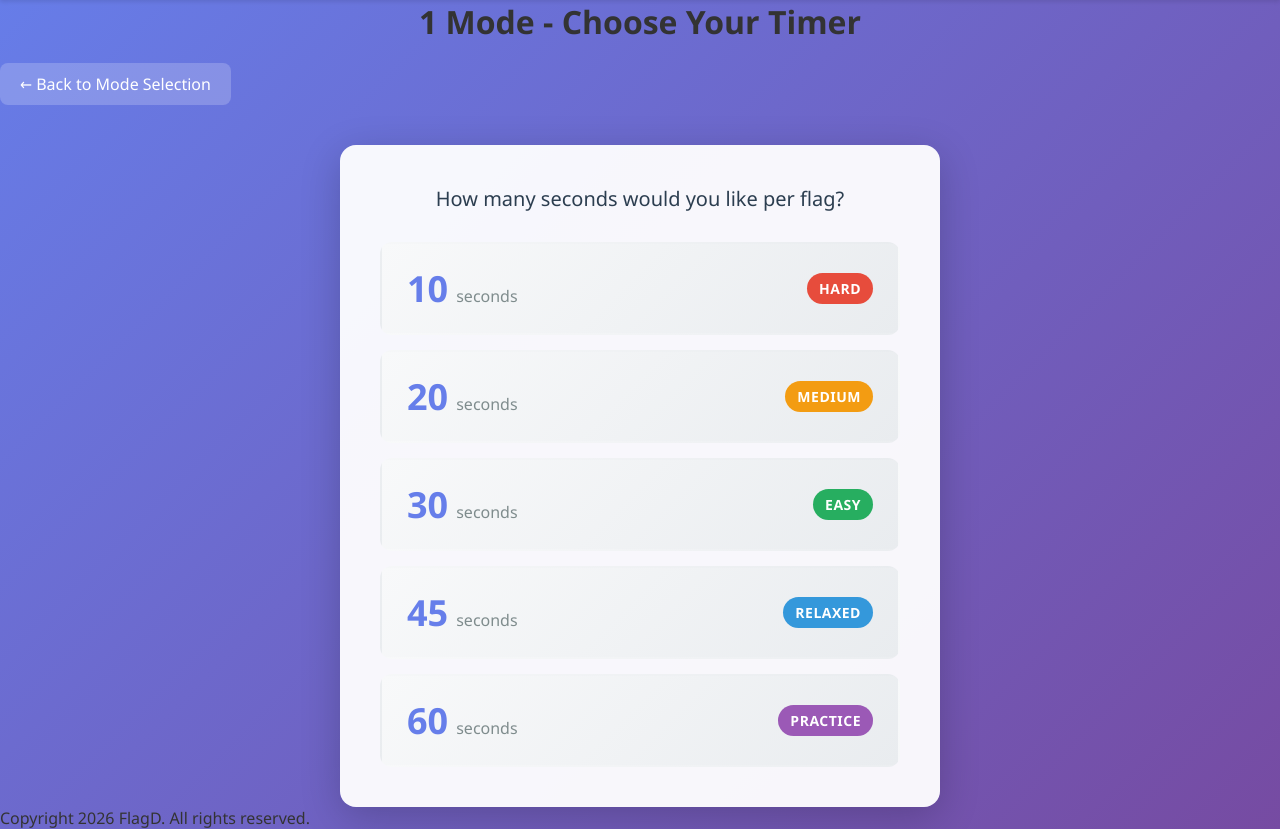
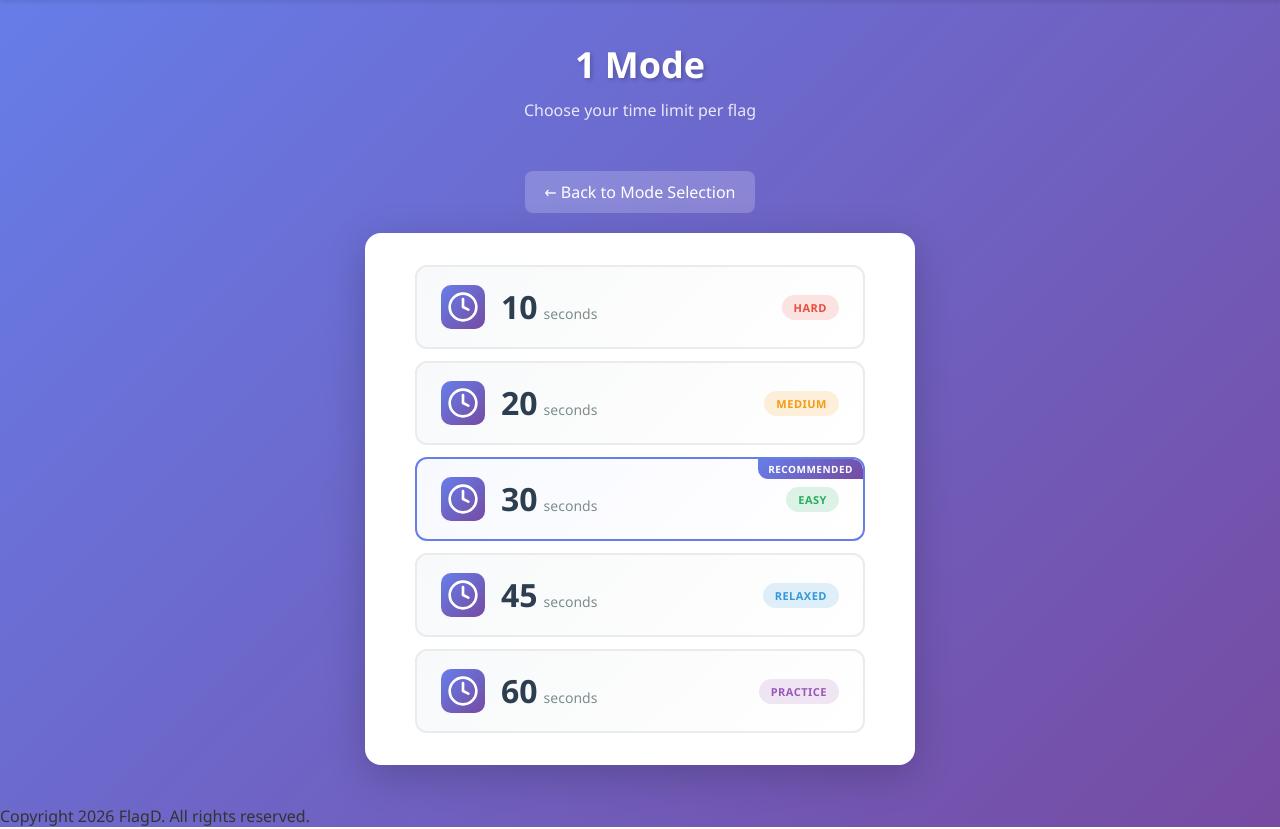
Before and after one commit to 3142817I-stack/flaged_group_D, a Django app: page /flagd/play/1/timer/ in a window 1280 px wide. Shown: the part 52-881 px from the top of the page. Run offline with Django 3.2, Linux system fonts and the light colour scheme.

Commit message:
Improved styling for timing system

```diff
--- a/static/css/styles.css
+++ b/static/css/styles.css
@@ -340,112 +376,178 @@ body {
     background-color: rgba(255, 255, 255, 0.3);
 }
 
-/* Timer Selection Styling */
+/* Timer Selection Page Styling */
+.timer-selection-page {
+    display: flex;
+    flex-direction: column;
+    align-items: center;
+    padding: 40px 20px;
+    min-height: calc(100vh - 140px);
+}
+
+.timer-selection-header {
+    text-align: center;
+    margin-bottom: 30px;
+}
+
+.timer-selection-header h1 {
+    font-size: 36px;
+    font-weight: 700;
+    color: #fff;
+    text-shadow: 2px 2px 4px rgba(0, 0, 0, 0.2);
+    margin-bottom: 10px;
+}
+
+.timer-selection-header p {
+    font-size: 16px;
+    color: rgba(255, 255, 255, 0.85);
+}
+
 .timer-selection-container {
-    margin-top: 40px;
-    padding: 40px;
-    background-color: rgba(255, 255, 255, 0.95);
+    width: 100%;
+    max-width: 550px;
+    background-color: #fff;
     border-radius: 16px;
     box-shadow: 0 10px 40px rgba(0, 0, 0, 0.2);
-    max-width: 600px;
-    margin-left: auto;
-    margin-right: auto;
-}
-
-.timer-selection-intro {
-    font-size: 20px;
-    color: #2c3e50;
-    margin-bottom: 30px;
-    text-align: center;
+    padding: 32px;
 }
 
 .timer-options {
     display: flex;
     flex-direction: column;
-    gap: 15px;
+    gap: 12px;
+    align-items: center;
 }
 
 .timer-option {
     display: flex;
+    align-items: center;
     justify-content: space-between;
-    align-items: center;
-    padding: 20px 25px;
-    background: linear-gradient(135deg, #f8f9fa 0%, #e9ecef 100%);
+    padding: 18px 24px;
+    background: linear-gradient(135deg, #f8f9fa 0%, #fff 100%);
     border-radius: 12px;
     text-decoration: none;
     color: #2c3e50;
     transition: all 0.3s ease;
-    border: 2px solid transparent;
+    border: 2px solid #e9ecef;
+    position: relative;
+    overflow: hidden;
+    width: 100%;
+    max-width: 450px;
 }
 
 .timer-option:hover {
-    transform: translateY(-3px);
-    box-shadow: 0 8px 25px rgba(0, 0, 0, 0.15);
+    transform: translateY(-2px);
+    box-shadow: 0 8px 25px rgba(102, 126, 234, 0.25);
     border-color: #667eea;
-    background: linear-gradient(135deg, #fff 0%, #f8f9fa 100%);
+    background: linear-gradient(135deg, #fff 0%, #f8f9ff 100%);
+}
+
+.timer-option-recommended {
+    border-color: #667eea;
+    background: linear-gradient(135deg, #f8f9ff 0%, #fff 100%);
+}
+
+.timer-option-recommended:hover {
+    background: linear-gradient(135deg, #fff 0%, #f0f2ff 100%);
+}
+
+.timer-option-badge {
+    position: absolute;
+    top: 0;
+    right: 0;
+    background: linear-gradient(135deg, #667eea 0%, #764ba2 100%);
+    color: white;
+    font-size: 10px;
+    font-weight: 600;
+    padding: 3px 10px;
+    border-radius: 0 10px 0 10px;
+    text-transform: uppercase;
+    letter-spacing: 0.5px;
+}
+
+.timer-option-icon {
+    display: flex;
+    align-items: center;
+    justify-content: center;
+    width: 44px;
+    height: 44px;
+    background: linear-gradient(135deg, #667eea 0%, #764ba2 100%);
+    border-radius: 10px;
+    margin-right: 16px;
+    color: white;
+    flex-shrink: 0;
 }
 
 .timer-option-content {
     display: flex;
     align-items: baseline;
-    gap: 8px;
+    gap: 6px;
+    flex: 1;
 }
 
 .timer-option-value {
-    font-size: 36px;
+    font-size: 32px;
     font-weight: 700;
-    color: #667eea;
+    color: #2c3e50;
+    line-height: 1;
 }
 
 .timer-option-label {
-    font-size: 16px;
+    font-size: 14px;
     color: #7f8c8d;
+    font-weight: 500;
 }
 
 .timer-option-difficulty {
-    font-size: 14px;
+    font-size: 11px;
     font-weight: 600;
-    padding: 6px 12px;
-    border-radius: 20px;
-    background-color: #667eea;
-    color: white;
+    padding: 5px 12px;
+    border-radius: 16px;
     text-transform: uppercase;
     letter-spacing: 0.5px;
+    flex-shrink: 0;
 }
 
-.timer-option:nth-child(1) .timer-option-difficulty {
-    background-color: #e74c3c;
+.difficulty-hard {
+    background-color: rgba(231, 76, 60, 0.15);
+    color: #e74c3c;
 }
 
-.timer-option:nth-child(2) .timer-option-difficulty {
-    background-color: #f39c12;
+.difficulty-medium {
+    background-color: rgba(243, 156, 18, 0.15);
+    color: #f39c12;
 }
 
-.timer-option:nth-child(3) .timer-option-difficulty {
-    background-color: #27ae60;
+.difficulty-easy {
+    background-color: rgba(39, 174, 96, 0.15);
+    color: #27ae60;
 }
 
-.timer-option:nth-child(4) .timer-option-difficulty {
-    background-color: #3498db;
+.difficulty-relaxed {
+    background-color: rgba(52, 152, 219, 0.15);
+    color: #3498db;
 }
 
-.timer-option:nth-child(5) .timer-option-difficulty {
-    background-color: #9b59b6;
+.difficulty-practice {
+    background-color: rgba(155, 89, 182, 0.15);
+    color: #9b59b6;
 }
 
 /* Timer Styling */
 .timer-container {
     margin-bottom: 20px;
-    padding: 15px;
-    background-color: #f8f9fa;
-    border-radius: 12px;
+    padding: 18px;
+    background: linear-gradient(135deg, #f8f9fa 0%, #fff 100%);
+    border-radius: 16px;
+    border: 1px solid #e9ecef;
 }
 
 .timer-display {
     display: flex;
     align-items: baseline;
     justify-content: center;
-    gap: 8px;
+    gap: 10px;
     margin-bottom: 10px;
 }
 
--- a/templates/flagd/play_timer.html
+++ b/templates/flagd/play_timer.html
@@ -6,55 +6,87 @@
 {% endblock %}
 
 {% block body_block %}
-    <div class="play-page">
-        <h1>{{ mode_name }} Mode - Choose Your Timer</h1>
+    <div class="timer-selection-page">
+        <div class="timer-selection-header">
+            <h1>{{ mode_name }} Mode</h1>
+            <p>Choose your time limit per flag</p>
+        </div>
 
         <div class="back-link">
             <a href="{% url 'flagd:play' %}">&larr; Back to Mode Selection</a>
         </div>
 
         <div class="timer-selection-container">
-            <p class="timer-selection-intro">How many seconds would you like per flag?</p>
-
             <div class="timer-options">
                 <a href="{% url 'flagd:play_game' mode=mode %}?timer=10" class="timer-option">
+                    <div class="timer-option-icon">
+                        <svg xmlns="http://www.w3.org/2000/svg" width="32" height="32" viewBox="0 0 24 24" fill="none" stroke="currentColor" stroke-width="2" stroke-linecap="round" stroke-linejoin="round">
+                            <circle cx="12" cy="12" r="10"></circle>
+                            <polyline points="12 6 12 12 16 14"></polyline>
+                        </svg>
+                    </div>
                     <div class="timer-option-content">
                         <span class="timer-option-value">10</span>
                         <span class="timer-option-label">seconds</span>
                     </div>
-                    <span class="timer-option-difficulty">Hard</span>
+                    <span class="timer-option-difficulty difficulty-hard">Hard</span>
                 </a>
 
                 <a href="{% url 'flagd:play_game' mode=mode %}?timer=20" class="timer-option">
+                    <div class="timer-option-icon">
+                        <svg xmlns="http://www.w3.org/2000/svg" width="32" height="32" viewBox="0 0 24 24" fill="none" stroke="currentColor" stroke-width="2" stroke-linecap="round" stroke-linejoin="round">
+                            <circle cx="12" cy="12" r="10"></circle>
+                            <polyline points="12 6 12 12 16 14"></polyline>
+                        </svg>
+                    </div>
                     <div class="timer-option-content">
                         <span class="timer-option-value">20</span>
                         <span class="timer-option-label">seconds</span>
                     </div>
-                    <span class="timer-option-difficulty">Medium</span>
+                    <span class="timer-option-difficulty difficulty-medium">Medium</span>
                 </a>
 
-                <a href="{% url 'flagd:play_game' mode=mode %}?timer=30" class="timer-option">
+                <a href="{% url 'flagd:play_game' mode=mode %}?timer=30" class="timer-option timer-option-recommended">
+                    <div class="timer-option-badge">Recommended</div>
+                    <div class="timer-option-icon">
+                        <svg xmlns="http://www.w3.org/2000/svg" width="32" height="32" viewBox="0 0 24 24" fill="none" stroke="currentColor" stroke-width="2" stroke-linecap="round" stroke-linejoin="round">
+                            <circle cx="12" cy="12" r="10"></circle>
+                            <polyline points="12 6 12 12 16 14"></polyline>
+                        </svg>
+                    </div>
                     <div class="timer-option-content">
                         <span class="timer-option-value">30</span>
                         <span class="timer-option-label">seconds</span>
                     </div>
-                    <span class="timer-option-difficulty">Easy</span>
+                    <span class="timer-option-difficulty difficulty-easy">Easy</span>
                 </a>
 
                 <a href="{% url 'flagd:play_game' mode=mode %}?timer=45" class="timer-option">
+                    <div class="timer-option-icon">
+                        <svg xmlns="http://www.w3.org/2000/svg" width="32" height="32" viewBox="0 0 24 24" fill="none" stroke="currentColor" stroke-width="2" stroke-linecap="round" stroke-linejoin="round">
+                            <circle cx="12" cy="12" r="10"></circle>
+                            <polyline points="12 6 12 12 16 14"></polyline>
+                        </svg>
+                    </div>
                     <div class="timer-option-content">
                         <span class="timer-option-value">45</span>
                         <span class="timer-option-label">seconds</span>
                     </div>
-                    <span class="timer-option-difficulty">Relaxed</span>
+                    <span class="timer-option-difficulty difficulty-relaxed">Relaxed</span>
                 </a>
 
                 <a href="{% url 'flagd:play_game' mode=mode %}?timer=60" class="timer-option">
+                    <div class="timer-option-icon">
+                        <svg xmlns="http://www.w3.org/2000/svg" width="32" height="32" viewBox="0 0 24 24" fill="none" stroke="currentColor" stroke-width="2" stroke-linecap="round" stroke-linejoin="round">
+                            <circle cx="12" cy="12" r="10"></circle>
+                            <polyline points="12 6 12 12 16 14"></polyline>
+                        </svg>
+                    </div>
                     <div class="timer-option-content">
                         <span class="timer-option-value">60</span>
                         <span class="timer-option-label">seconds</span>
                     </div>
-                    <span class="timer-option-difficulty">Practice</span>
+                    <span class="timer-option-difficulty difficulty-practice">Practice</span>
                 </a>
             </div>
         </div>
```
Also changed, not shown: other parts of static/css/styles.css (+77 -27 lines), templates/flagd/play_game.html (+11 -5 lines).
